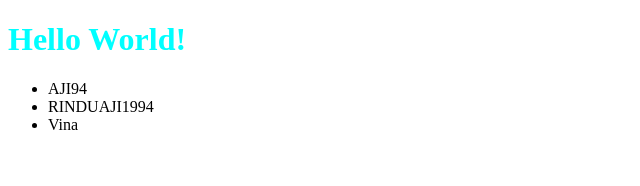
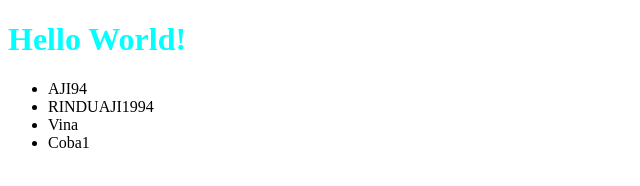
Before and after one commit to rinduaji/learn-git, a plain HTML site: page index.html in a window 1280 px wide. Shown: the full height of the page, 0-640 px from the left. Drawn offline with Linux system fonts and the light colour scheme.

Commit message:
menambahkan baris li di index.html

```diff
--- a/index.html
+++ b/index.html
@@ -13,6 +13,7 @@
         <li>AJI94</li>
         <li>RINDUAJI1994</li>
         <li>Vina</li>
+        <li>Coba1</li>
     </ul>
 </body>
 <script type="text/javascript" src="script.js"></script>
```
